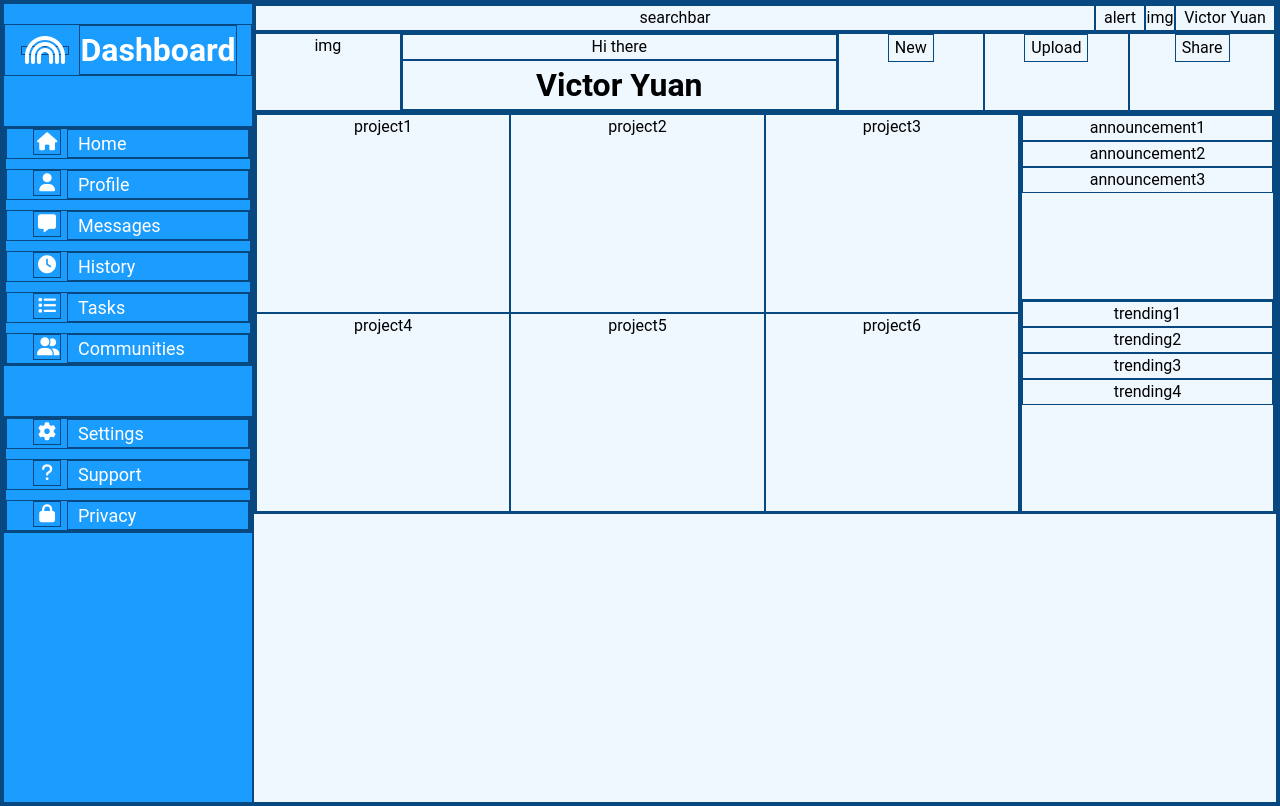
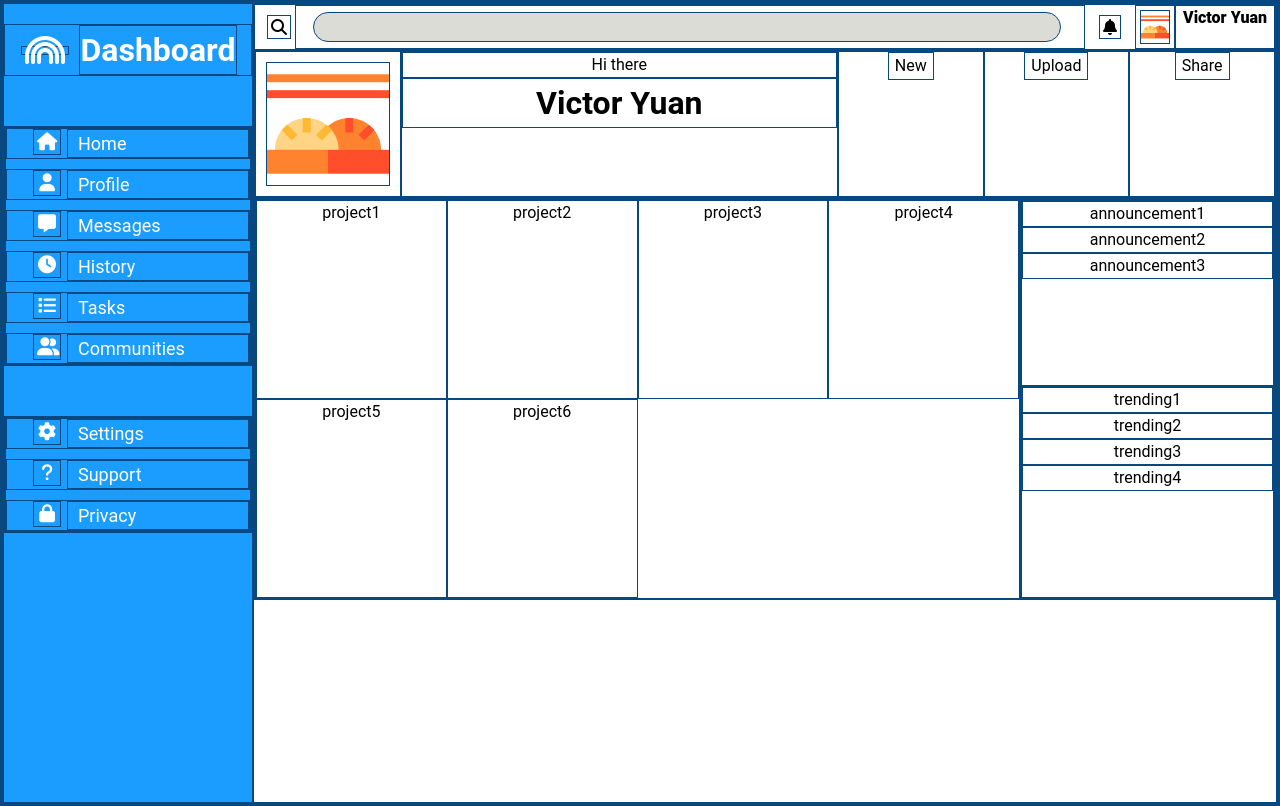
Before and after one commit to wvictor14/admin_dashboard, a plain HTML site: page index.html in a window 1280 px wide. Drawn offline with Linux system fonts and the light colour scheme.

Commit message:
searchbar

```diff
--- a/index.html
+++ b/index.html
@@ -36,13 +36,14 @@
     </div>
     <div class="main">
       <div class="search">
-        <div class="searchbar">searchbar</div>
-        <div class="alert">alert</div>
-        <div class="profilepic">img</div>
+        <button class = 'btn'><i class="fa fa-search"></i></button>
+        <div><input type="text" class="searchbar"></div>
+        <button class="btn"><i class='fa fa-bell'></i></button>
+        <div class="profilepic"><img src="dumpling-svgrepo-com.svg" alt=""></div>
         <div class="name">Victor Yuan</div>
       </div>
       <div class="hellobar">
-        <div class="profilepic">img</div>
+        <div class="profilepic"><img src="dumpling-svgrepo-com.svg" alt=""></div>
         <div>
           <p>Hi there</p>
           <h1>Victor Yuan</h1>
--- a/style.css
+++ b/style.css
@@ -2,7 +2,7 @@
 
 * {
   border: 1px solid rgb(8, 72, 129);
-  background-color:aliceblue;
+  background-color:white;
   font-family: Roboto, sans-serif;
 }
 
@@ -71,7 +71,14 @@ i {
 .main .search {
   display: grid;
   grid-template-rows: 1fr;
-  grid-template-columns: 1fr 50px 30px 100px
+  grid-template-columns: 40px 1fr 50px 40px 100px
+}
+.searchbar {
+  width: 95%;
+  background-color: rgb(219, 220, 214);
+  border-radius: 1em;
+  padding: 2px 15px;
+  margin: 6px 6px 6px 0px;
 }
 
 .hellobar {
@@ -87,9 +94,25 @@ i {
 .content .projects {
   display: grid;
   height: 400px;
-   grid-template-columns: repeat(auto-fill, minmax(200px, 1fr));
+   grid-template-columns: repeat(auto-fill, minmax(180px, 1fr));
 }
 .rightbar {
   display: grid;
 
 }
+
+.btn {
+  cursor: pointer;
+  border: none; /* Remove borders */
+  padding: 2px 6px; /* Some padding */
+}
+.profilepic {
+  display: flex;
+  padding: 4px;
+}
+.hellobar .profilepic {
+  padding: 10px;
+}
+.name {
+  font-weight: 800;
+}
```
Also changed, not shown: dumpling-svgrepo-com.svg (added).
